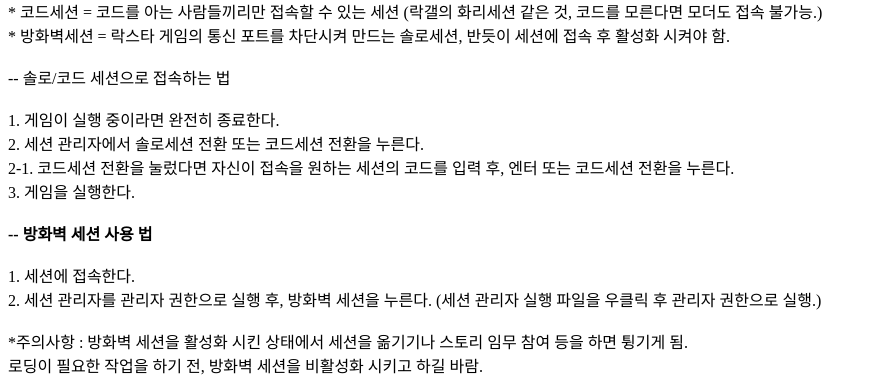
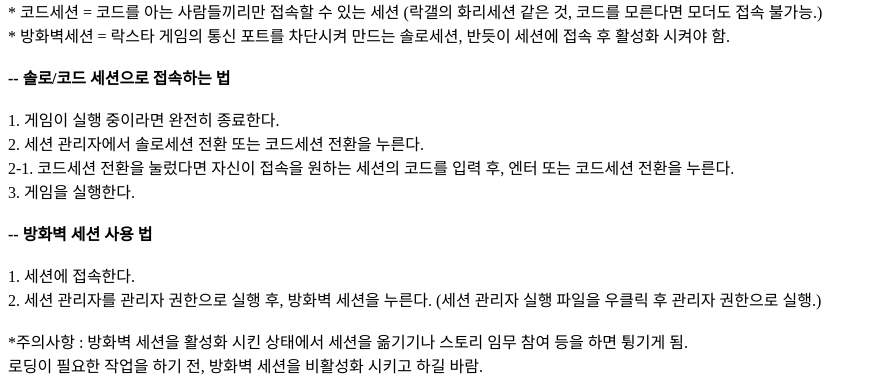
Before and after one commit to WhiteFaceHair/whitefacehair.github.io, a plain HTML site: page GUIsmUsage.html in a window 1280 px wide. Shown: the part 427-804 px from the top of the page, without its empty margins (0-877 px from the left). Drawn offline with Linux system fonts and the light colour scheme.

Commit message:
Update GUIsmUsage.html

```diff
--- a/GUIsmUsage.html
+++ b/GUIsmUsage.html
@@ -56,7 +56,7 @@
             * 솔로세션 = 자신만 접속할 수 있고 다른 누구도 (모더 포함) 접속할 수 없는 세션 <br>
             * 코드세션 = 코드를 아는 사람들끼리만 접속할 수 있는 세션 (락갤의 화리세션 같은 것, 코드를 모른다면 모더도 접속 불가능.) <br>
             * 방화벽세션 = 락스타 게임의 통신 포트를 차단시켜 만드는 솔로세션, 반듯이 세션에 접속 후 활성화 시켜야 함. <br>
-            <strog><br>-- 솔로/코드 세션으로 접속하는 법 <br><br></strong>
+            <strong><br>-- 솔로/코드 세션으로 접속하는 법 <br><br></strong>
             1. 게임이 실행 중이라면 완전히 종료한다. <br>
             2. 세션 관리자에서 솔로세션 전환 또는 코드세션 전환을 누른다. <br>
             2-1. 코드세션 전환을 눌렀다면 자신이 접속을 원하는 세션의 코드를 입력 후, 엔터 또는 코드세션 전환을 누른다. <br>
```
